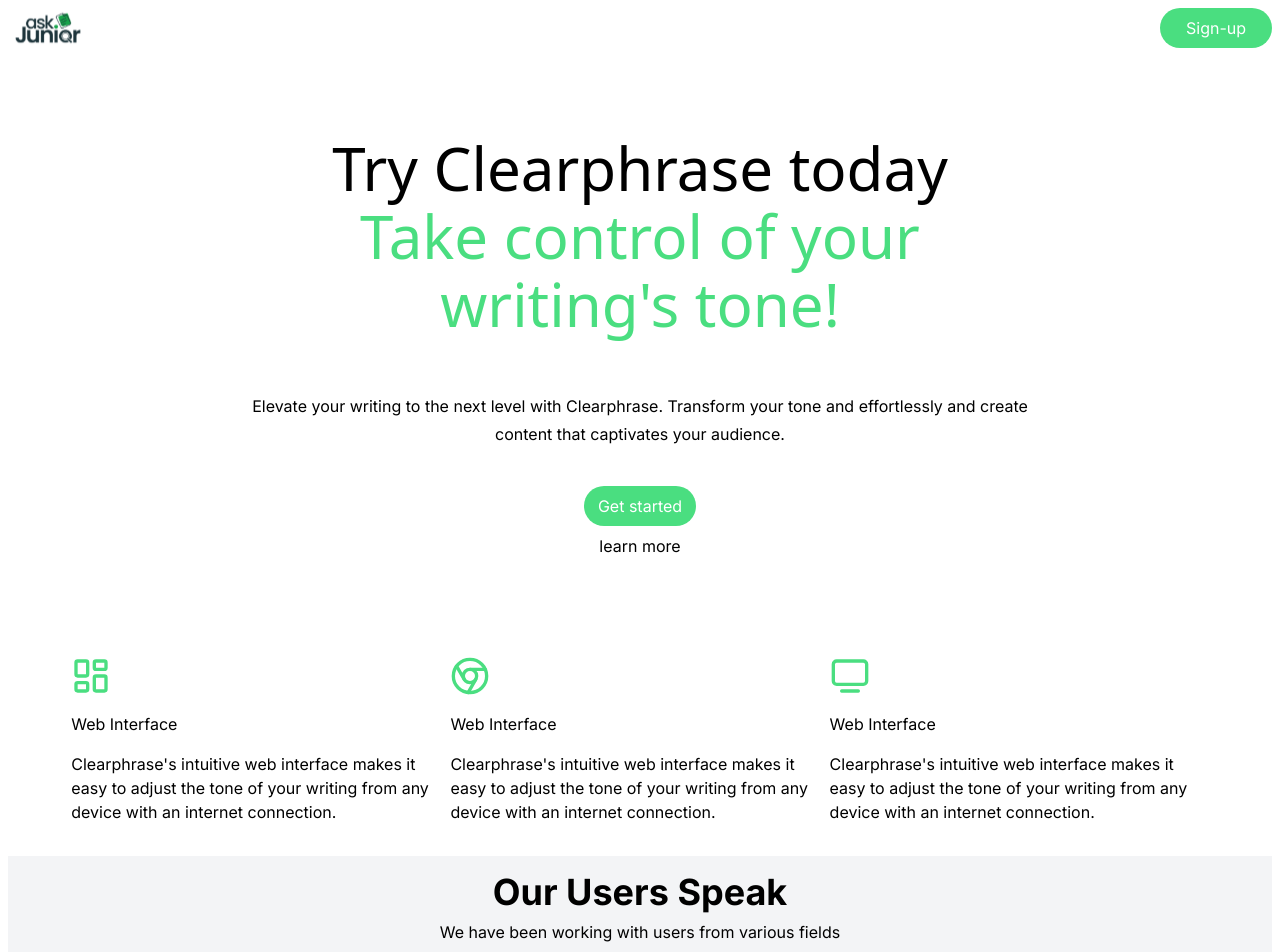
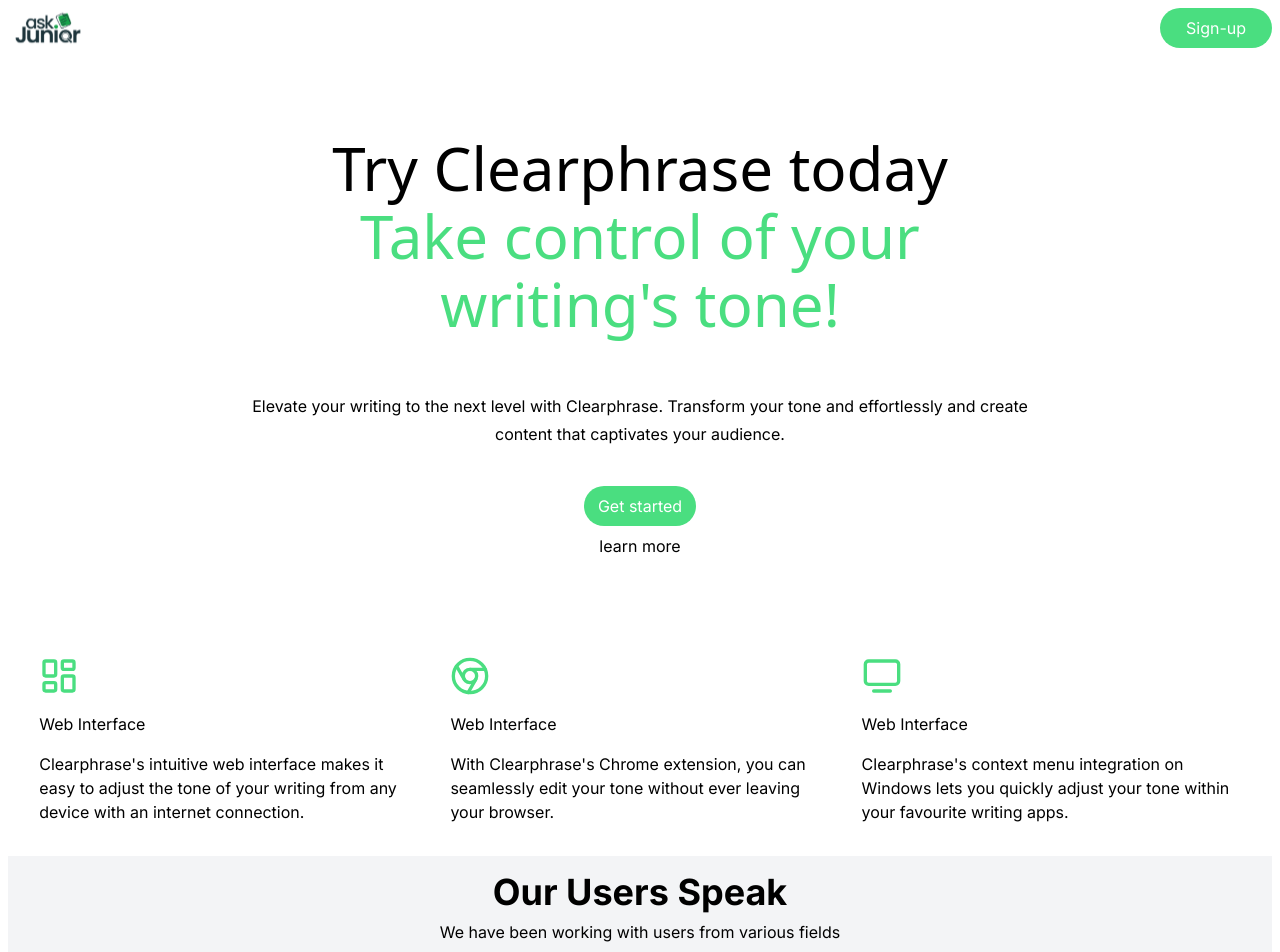
Before and after one commit to satish860/clearphrase_new, a Next.js app: page / in a window 1280 px wide. Shown: the top 952 px of the page. Built offline with nearby package versions, Linux system fonts and the light colour scheme.

Commit message:
Landing page created

```diff
--- a/src/app/page.tsx
+++ b/src/app/page.tsx
@@ -23,7 +23,7 @@
           <h1 className="text-6xl font-sans text-green-400">
             Take control of your
           </h1>
-          <h1 className="text-6xl font-sans text-green-400">writing's tone!</h1>
+          <h1 className="text-6xl font-sans text-green-400">writing&#39;s tone!</h1>
         </div>
         <div className="text-center pt-5 space-y-1">
           <p>
@@ -39,29 +39,30 @@
           <a>learn more</a>
         </div>
       </div>
-      <div className="h-52 w-full flex justify-center items-center pt-2 ">
+      <div className="h-52 w-full flex justify-center items-center pt-2 gap-8">
         <div className="h-full w-[30%] space-y-4">
           <LayoutDashboard className="text-green-400 w-10 h-10" />
           <h1>Web Interface</h1>
           <h2>
-            Clearphrase's intuitive web interface makes it easy to adjust the
-            tone of your writing from any device with an internet connection.
+            Clearphrase&#39;s intuitive web interface makes it easy to adjust
+            the tone of your writing from any device with an internet
+            connection.
           </h2>
         </div>
         <div className="h-full w-[30%] space-y-4">
           <Chrome className="text-green-400 w-10 h-10" />
           <h1>Web Interface</h1>
           <h2>
-            Clearphrase's intuitive web interface makes it easy to adjust the
-            tone of your writing from any device with an internet connection.
+            With Clearphrase&#39;s Chrome extension, you can seamlessly edit your
+            tone without ever leaving your browser.
           </h2>
         </div>
         <div className="h-full w-[30%] space-y-4">
           <Tv2 className="text-green-400 w-10 h-10" />
           <h1>Web Interface</h1>
           <h2>
-            Clearphrase's intuitive web interface makes it easy to adjust the
-            tone of your writing from any device with an internet connection.
+            Clearphrase&#39;s context menu integration on Windows lets you quickly
+            adjust your tone within your favourite writing apps.
           </h2>
         </div>
       </div>
@@ -72,8 +73,8 @@
             We have been working with users from various fields
           </p>
         </div>
-        <div className="flex justify-center items-center w-full h-full gap-2">
-          <div className="w-[32%] h-full flex flex-col justify-center items-center space-y-6">
+        <div className="flex justify-center items-center w-full h-full gap-8">
+          <div className="w-[30%] h-full flex flex-col justify-center items-center space-y-6">
             <div className="w-full h-[60%] flex flex-col justify-center items-center bg-white rounded-md text-sm">
               <h1 className="font-bold text-lg pb-4">Great Job!</h1>
               <p>The mode option appears to be a cool</p>
@@ -85,7 +86,7 @@
               className="rounded-full h-10 w-10"
             ></img>
           </div>
-          <div className="w-[32%] h-full flex flex-col justify-center items-center space-y-6">
+          <div className="w-[30%] h-full flex flex-col justify-center items-center space-y-6">
             <div className="w-full h-[60%] flex flex-col justify-center items-center bg-white rounded-md text-sm">
               <h1 className="font-bold  text-lg  pb-4">
                 Intuitive Replacement
@@ -99,7 +100,7 @@
               className="rounded-full h-10 w-10"
             ></img>
           </div>
-          <div className="w-[32%] h-full flex flex-col justify-center items-center space-y-6">
+          <div className="w-[30%] h-full flex flex-col justify-center items-center space-y-6">
             <div className="w-full h-[60%] flex flex-col justify-center items-center bg-white rounded-md text-sm">
               <h1 className="font-bold  text-lg  pb-4">
                 Confident Communication
```
